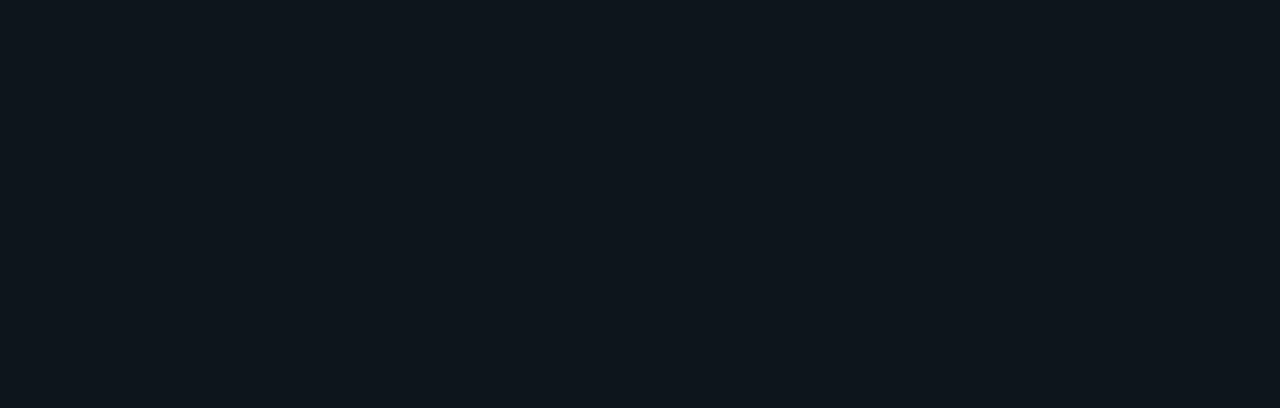
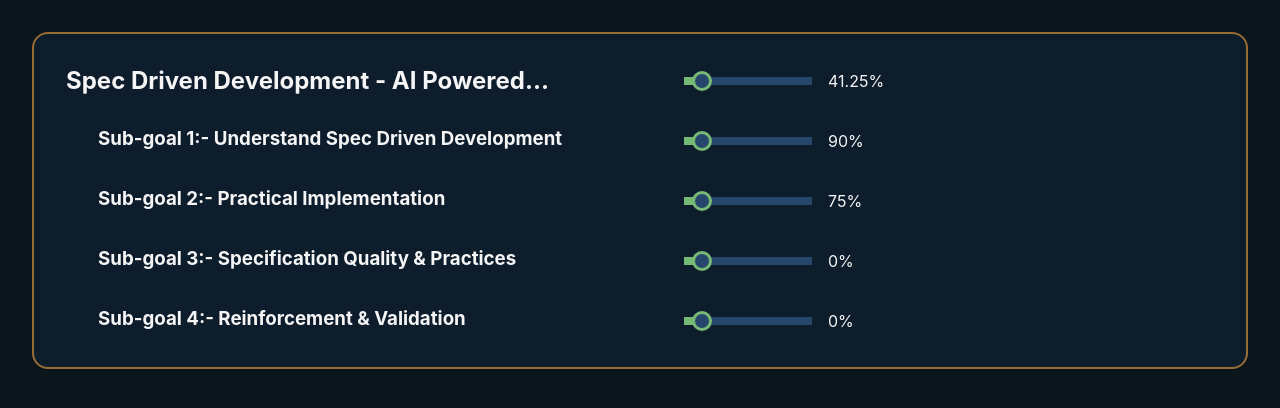
Before and after one commit to kushal-zinzuvadia-simform/goal-completer-react, a React (Vite) app: page / in a window 1280 px wide. Shown: the top 408 px of the page. Built offline with nearby package versions, Linux system fonts and the light colour scheme.

Commit message:
feat: Create layout, add components, goal data

```diff
--- a/src/App.tsx
+++ b/src/App.tsx
@@ -1,8 +1,8 @@
+import { Goal } from "./components/Goal/Goal";
+
 function App() {
   return (
-    <div>
-
-    </div>
+    <Goal></Goal>
   );
 }
 
--- /dev/null
+++ b/src/components/Goal/Goal.css
@@ -0,0 +1,21 @@
+.goal-table {
+    display: flex;
+    flex-direction: column;
+    gap: 2rem;
+    background-color: var(--container-bg);
+
+    border: 2px solid var(--logo-bg);
+    border-radius: 1rem;
+    margin: 2rem;
+    padding: 2rem;
+}
+
+.goal-row {
+    display: grid;
+    grid-template-columns: repeat(2, 1fr);
+    gap: 5rem;
+}
+
+.sub-goal {
+    padding-left: 2rem;
+}
--- /dev/null
+++ b/src/components/Goal/Goal.tsx
@@ -0,0 +1,23 @@
+import { GoalProgress } from '../GoalProgress/GoalProgress'
+import { goalData } from '../../data/goalData'
+import './Goal.css'
+
+export const Goal = () => {
+    return (
+        <div className='goal-table'>
+            <div className="goal-row">
+                <h2>{goalData.title}</h2>
+                <GoalProgress completion={goalData.totalProgress}></GoalProgress>
+            </div>
+
+            {goalData.subGoals.map((data) => {
+                return (
+                    <div className='goal-row' key={data.id}>
+                        <h3 className='sub-goal'>Sub-goal {data.id}:- {data.title}</h3>
+                        <GoalProgress completion={data.progress}></GoalProgress>
+                    </div>
+                )
+            })}
+        </div>
+    );
+}
--- /dev/null
+++ b/src/components/GoalProgress/GoalProgress.css
@@ -0,0 +1,8 @@
+.goal-progress {
+    position: relative;
+    /* left: 20rem; */
+    display: flex;
+    align-items: center;
+    gap: 1rem;
+    padding: 0.25rem;
+}
--- /dev/null
+++ b/src/components/GoalProgress/GoalProgress.tsx
@@ -0,0 +1,11 @@
+import { ProgressBar } from "../ProgressBar/ProgressBar"
+import './GoalProgress.css'
+
+export const GoalProgress = ({ completion }) => {
+    return (
+        <div className="goal-progress">
+            <ProgressBar></ProgressBar>
+            <div>{completion}%</div>
+        </div>
+    )
+}
--- /dev/null
+++ b/src/components/ProgressBar/ProgressBar.css
@@ -0,0 +1,31 @@
+.bar {
+    width: 8rem;
+    height: 0.5rem;
+    background-color: var(--progress-left);
+}
+
+.scroller {
+    width: 1.25rem;
+    height: 1.25rem;
+
+    border: 3px solid var(--progress-done);
+    border-radius: 50%;
+    background-color: var(--progress-scroller);
+
+    position: relative;
+    bottom: 0.875rem;
+    left: 0.5rem;
+
+    cursor: grab;
+}
+
+.scroller:active {
+    cursor: grabbing;
+}
+
+.progress {
+    width: 1rem;
+    height: 0.5rem;
+    background-color: var(--progress-done);
+    position: relative;
+}
--- /dev/null
+++ b/src/components/ProgressBar/ProgressBar.tsx
@@ -0,0 +1,10 @@
+import './ProgressBar.css'
+
+export const ProgressBar = () => {
+  return (
+    <div className='bar'>
+      <div className="progress"></div>
+      <div className="scroller"></div>
+    </div>
+  )
+}
--- /dev/null
+++ b/src/data/goalData.ts
@@ -0,0 +1,27 @@
+export const goalData = {
+    title: "Spec Driven Development - AI Powered...",
+    totalProgress: 41.25,
+    subGoals: [
+        {
+            // id: crypto.randomUUID(),
+            id: 1,
+            title: "Understand Spec Driven Development",
+            progress: 90,
+        },
+        {
+            id: 2,
+            title: "Practical Implementation",
+            progress: 75,
+        },
+        {
+            id: 3,
+            title: "Specification Quality & Practices",
+            progress: 0,
+        },
+        {
+            id: 4,
+            title: "Reinforcement & Validation",
+            progress: 0,
+        },
+    ]
+};
```
